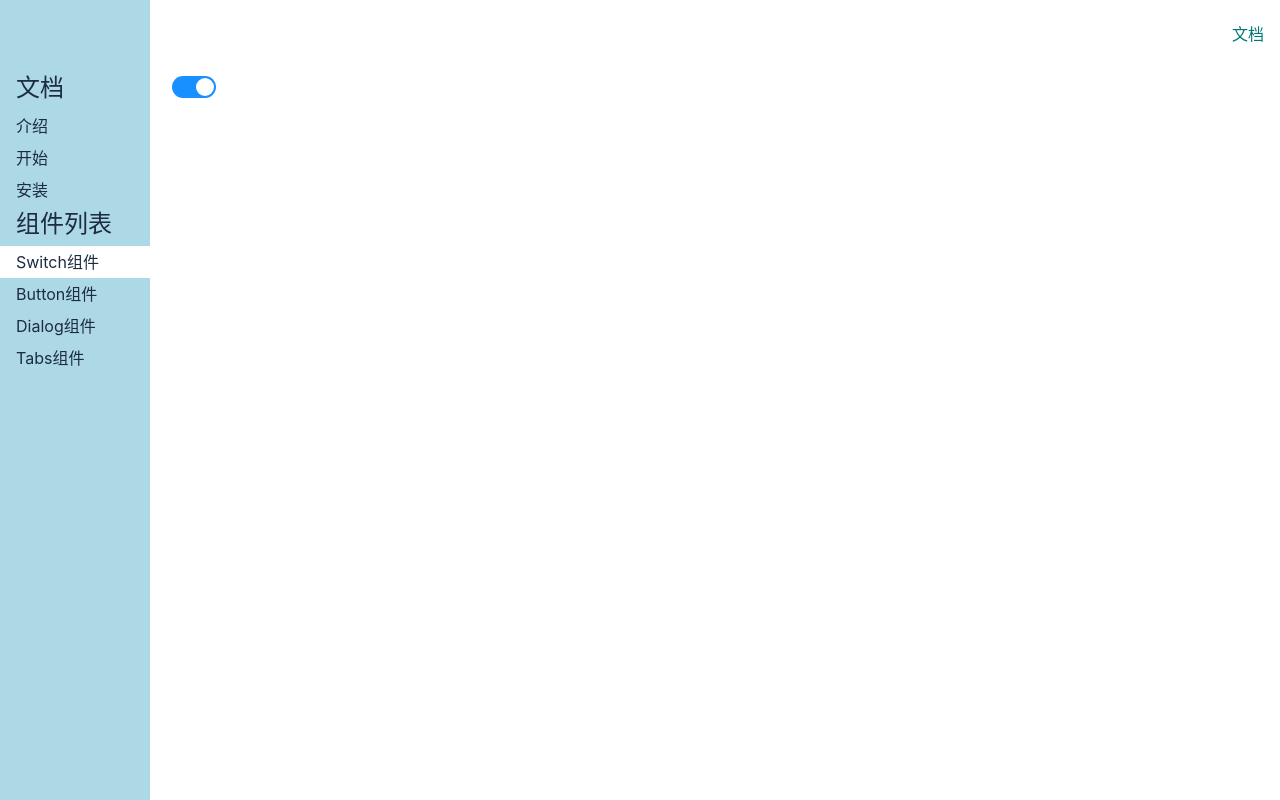
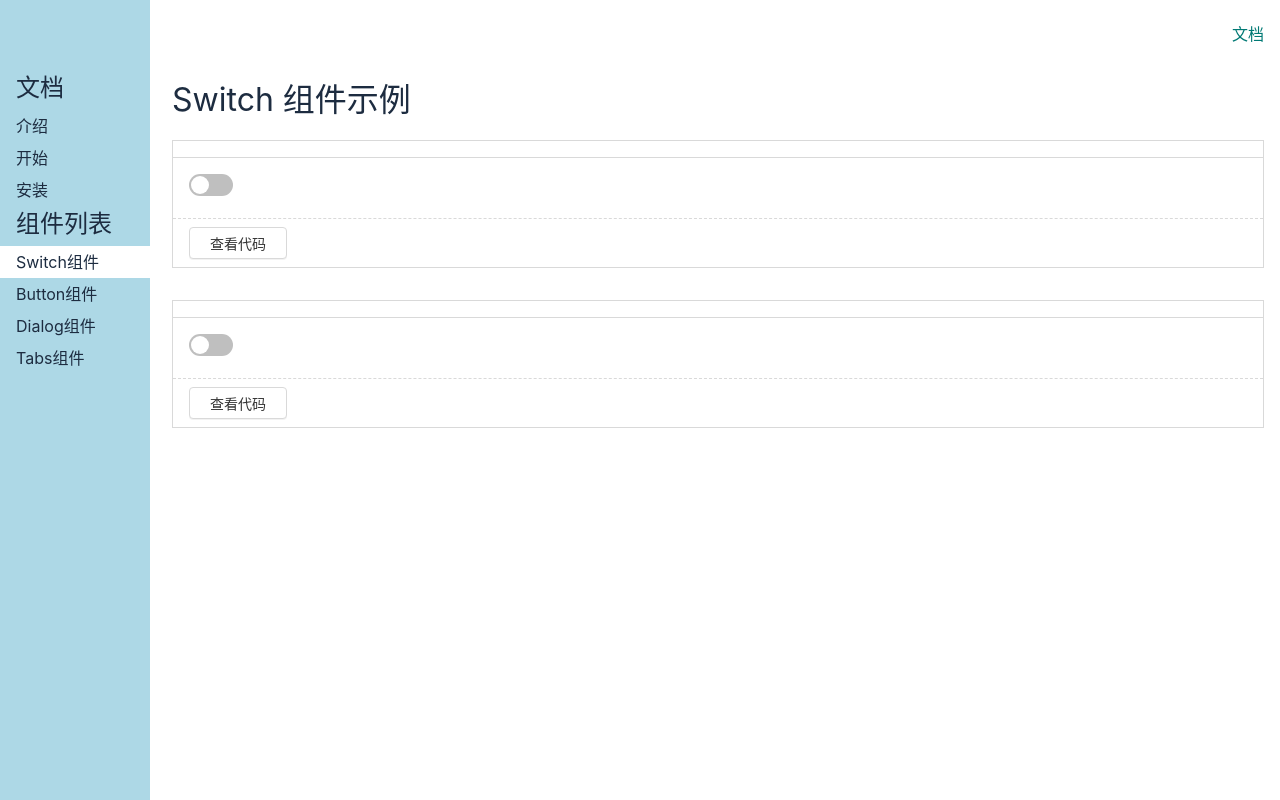
Before and after one commit to xiehaopei/fireworks-ui, a Vue app: page /doc/switch in a window 1280 px wide. Built offline with nearby package versions, Linux system fonts and the light colour scheme.

Commit message:
代码优化

```diff
--- a/package.json
+++ b/package.json
@@ -7,6 +7,7 @@
   },
   "dependencies": {
     "github-markdown-css": "^4.0.0",
+    "prismjs": "^1.22.0",
     "vue": "^3.0.0-rc.1",
     "vue-router": "4.0.0-beta.13"
   },
--- /dev/null
+++ b/src/components/Demo.vue
@@ -0,0 +1,79 @@
+<template>
+  <div class="demo">
+    <h2>{{component.__sourceCodeTitle}}</h2>
+    <div class="demo-component">
+      <component :is="component" />
+    </div>
+    <div class="demo-actions">
+      <Button @click="hideCode" v-if="codeVisible">隐藏代码</Button>
+      <Button @click="showCode" v-else>查看代码</Button>
+    </div>
+    <div class="demo-code" v-if="codeVisible">
+      <pre class="language-html" v-html="html" />
+    </div>
+  </div>
+</template>
+
+<script lang="ts">
+import Button from "../lib/Button.vue";
+import "prismjs";
+import "prismjs/themes/prism.css";
+import { computed, ref } from "vue";
+const Prism = (window as any).Prism;
+export default {
+  components: {
+    Button,
+  },
+  props: {
+    component: Object,
+  },
+  setup(props) {
+    const html = computed(() => {
+      return Prism.highlight(
+        props.component.__sourceCode,
+        Prism.languages.html,
+        "html"
+      );
+    });
+    const showCode = () => (codeVisible.value = true);
+    const hideCode = () => (codeVisible.value = false);
+    const codeVisible = ref(false);
+    return {
+      Prism,
+      html,
+      codeVisible,
+      showCode,
+      hideCode,
+    };
+  },
+};
+</script>
+
+<style lang="scss" scoped>
+$border-color: #d9d9d9;
+.demo {
+  border: 1px solid $border-color;
+  margin: 16px 0 32px;
+  > h2 {
+    font-size: 20px;
+    padding: 8px 16px;
+    border-bottom: 1px solid $border-color;
+  }
+  &-component {
+    padding: 16px;
+  }
+  &-actions {
+    padding: 8px 16px;
+    border-top: 1px dashed $border-color;
+  }
+  &-code {
+    padding: 8px 16px;
+    border-top: 1px dashed $border-color;
+    > pre {
+      line-height: 1.1;
+      font-family: Consolas, 'Courier New', Courier, monospace;
+      margin: 0;
+    }
+  }
+}
+</style>
--- /dev/null
+++ b/src/components/Switch1.demo.vue
@@ -0,0 +1,32 @@
+<!--
+ * @Author: Haopei Xie
+ * @Date: 2020-10-18 22:58:02
+ * @LastEditTime: 2020-10-18 23:52:23
+ * @LastEditors: Haopei Xie
+ * @Description:
+ * @FilePath: \Pibukae:\vue\fireworks-ui\src\components\Switch1.demo.vue
+ * @
+-->
+<demo>
+常规用法
+</demo>
+
+<template>
+  <Switch v-model:value="bool" />
+</template>
+
+<script lang="ts">
+import Switch from "../lib/Switch.vue";
+import { ref } from "vue";
+export default {
+  components: {
+    Switch,
+  },
+  setup() {
+    const bool = ref(false);
+    return {
+      bool,
+    };
+  },
+};
+</script>
--- /dev/null
+++ b/src/components/Switch2.demo.vue
@@ -0,0 +1,31 @@
+<!--
+ * @Author: Haopei Xie
+ * @Date: 2020-10-18 22:58:07
+ * @LastEditTime: 2020-10-18 23:52:31
+ * @LastEditors: Haopei Xie
+ * @Description:
+ * @FilePath: \Pibukae:\vue\fireworks-ui\src\components\Switch2.demo.vue
+ * @
+-->
+<demo>
+支持 disabled
+</demo>
+<template>
+  <Switch v-model:value="bool" disabled />
+</template>
+
+<script lang="ts">
+import Switch from "../lib/Switch.vue";
+import { ref } from "vue";
+export default {
+  components: {
+    Switch,
+  },
+  setup() {
+    const bool = ref(false);
+    return {
+      bool,
+    };
+  },
+};
+</script>
--- a/src/components/switchPage.vue
+++ b/src/components/switchPage.vue
@@ -1,30 +1,62 @@
 <!--
  * @Author: Haopei Xie
  * @Date: 2020-10-06 15:32:59
- * @LastEditTime: 2020-10-08 11:46:52
+ * @LastEditTime: 2020-10-18 23:50:55
  * @LastEditors: Haopei Xie
  * @Description:
  * @FilePath: \Pibukae:\vue\fireworks-ui\src\components\switchPage.vue
  * @
 -->
 <template>
-<div>
-  <Switch :value="state.value" @update:value="state.value = $event"></Switch>
-</div>
+  <div>
+    <h1>Switch 组件示例</h1>
+    <Demo :component="Switch1Demo" />
+    <Demo :component="Switch2Demo" />
+  </div>
 </template>
 
 <script lang="ts">
-import { reactive, ref } from 'vue';
-import Switch from '../lib/Switch.vue';
+import Switch1Demo from "./Switch1.demo.vue";
+import Switch2Demo from "./Switch2.demo.vue";
+import Demo from "./Demo.vue";
 export default {
   components: {
-    Switch
+    Demo,
   },
   setup() {
-    const state = reactive({
-      value : ref(true)
-    })
-    return {state};
+    return {
+      Switch1Demo,
+      Switch2Demo,
+    };
+  },
+};
+</script>
+
+<style lang="scss" scoped>
+$border-color: #d9d9d9;
+.demo {
+  border: 1px solid $border-color;
+  margin: 16px 0 32px;
+  > h2 {
+    font-size: 20px;
+    padding: 8px 16px;
+    border-bottom: 1px solid $border-color;
+  }
+  &-component {
+    padding: 16px;
+  }
+  &-actions {
+    padding: 8px 16px;
+    border-top: 1px dashed $border-color;
+  }
+  &-code {
+    padding: 8px 16px;
+    border-top: 1px dashed $border-color;
+    > pre {
+      line-height: 1.1;
+      font-family: Consolas, 'Courier New', Courier, monospace;
+      margin: 0;
+    }
   }
 }
-</script>
+</style>
--- a/src/router.ts
+++ b/src/router.ts
@@ -1,7 +1,7 @@
 /*
  * @Author: Haopei Xie
  * @Date: 2020-10-03 15:36:47
- * @LastEditTime: 2020-10-18 17:42:01
+ * @LastEditTime: 2020-10-18 23:16:36
  * @LastEditors: Haopei Xie
  * @Description:
  * @FilePath: \Pibukae:\vue\fireworks-ui\src\router.ts
@@ -25,6 +25,10 @@ const router = createRouter({
       component: () => import("./views/Doc.vue"),
       children: [
         {
+          path: "/doc",
+          redirect: "/doc/introduce",
+        },
+        {
           path: "introduce",
           component: renderMarkdown("introduce"),
         },
@@ -38,17 +42,17 @@ const router = createRouter({
         },
         {
           path: "switch",
-          component: () => import("./components/switchPage.vue"),
+          component: () => import("./components/SwitchPage.vue"),
         },
         {
           path: "button",
-          component: () => import("./components/buttonPage.vue"),
+          component: () => import("./components/ButtonPage.vue"),
         },
         {
           path: "dialog",
-          component: () => import("./components/dialogPage.vue"),
+          component: () => import("./components/DialogPage.vue"),
         },
-        { path: "tabs", component: () => import("./components/tabsPage.vue") },
+        { path: "tabs", component: () => import("./components/TabsPage.vue") },
       ],
     },
   ],
--- a/src/views/Home.vue
+++ b/src/views/Home.vue
@@ -1,7 +1,7 @@
 <!--
  * @Author: Haopei Xie
  * @Date: 2020-10-03 16:01:27
- * @LastEditTime: 2020-10-16 17:25:05
+ * @LastEditTime: 2020-10-18 23:28:53
  * @LastEditors: Haopei Xie
  * @Description: This is the Home page
  * @FilePath: \Pibukae:\vue\fireworks-ui\src\views\Home.vue
@@ -26,14 +26,14 @@
             <use xlink:href="#icon-vue" />
           </svg>
           <h3>基于 Vue 3</h3>
-          <p>骄傲地使用了 Vue 3 Composition API</p>
+          <p>使用了 Vue 3 Composition API</p>
         </li>
         <li>
           <svg>
             <use xlink:href="#icon-ts" />
           </svg>
           <h3>基于 TypeScript</h3>
-          <p>源代码采用 TypeScript 书写（非严格检查）</p>
+          <p>源代码采用 TypeScript 书写</p>
         </li>
         <li>
           <svg>
@@ -77,12 +77,22 @@ $color: #007974;
 }
 .features {
 	margin: 64px auto;
-	width: 400px;
+	padding: 0 16px;
 	@media (min-width: 800px) {
 		width: 800px;
+		>ul {
+      >li {
+        width: 50%;
+      }
+    }
 	}
 	@media (min-width: 1200px) {
 		width: 1200px;
+		 >ul {
+      >li {
+        width: 33.3333%;
+      }
+    }
 	}
 	> ul {
 		display: flex;
@@ -92,7 +102,6 @@ $color: #007974;
 			justify-content: start;
 			align-content: space-between;
 			margin: 16px 0;
-			width: 400px;
 
 			grid-template-areas: "icon title"
 			"icon text";
--- a/vite.config.ts
+++ b/vite.config.ts
@@ -1,14 +1,31 @@
 /*
  * @Author: Haopei Xie
  * @Date: 2020-10-18 16:50:26
- * @LastEditTime: 2020-10-18 16:50:45
+ * @LastEditTime: 2020-10-18 23:30:02
  * @LastEditors: Haopei Xie
  * @Description:
  * @FilePath: \Pibukae:\vue\fireworks-ui\vite.config.ts
  * @
  */
 import { md } from "./plugins/md";
+import fs from "fs";
+import { baseParse } from "@vue/compiler-core";
 
 export default {
+  base: "./",
+  assetsDir: "assets",
   plugins: [md()],
+  vueCustomBlockTransforms: {
+    demo: (options) => {
+      const { code, path } = options;
+      const file = fs.readFileSync(path).toString();
+      const parsed = baseParse(file).children.find((n) => n.tag === "demo");
+      const title = parsed.children[0].content;
+      const main = file.split(parsed.loc.source).join("").trim();
+      return `export default function (Component) {
+        Component.__sourceCode = ${JSON.stringify(main)}
+        Component.__sourceCodeTitle = ${JSON.stringify(title)}
+      }`.trim();
+    },
+  },
 };
```
Also changed, not shown: 1 other file (tests, documents, lock files or other folders).
